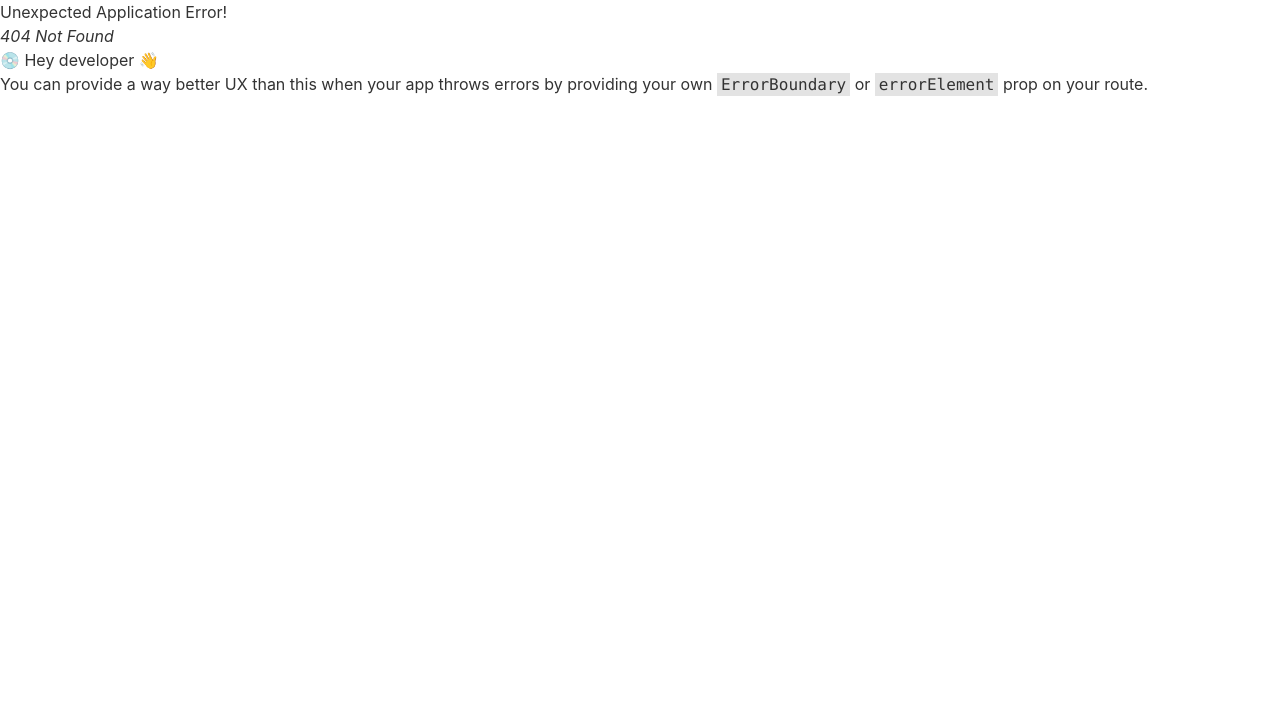
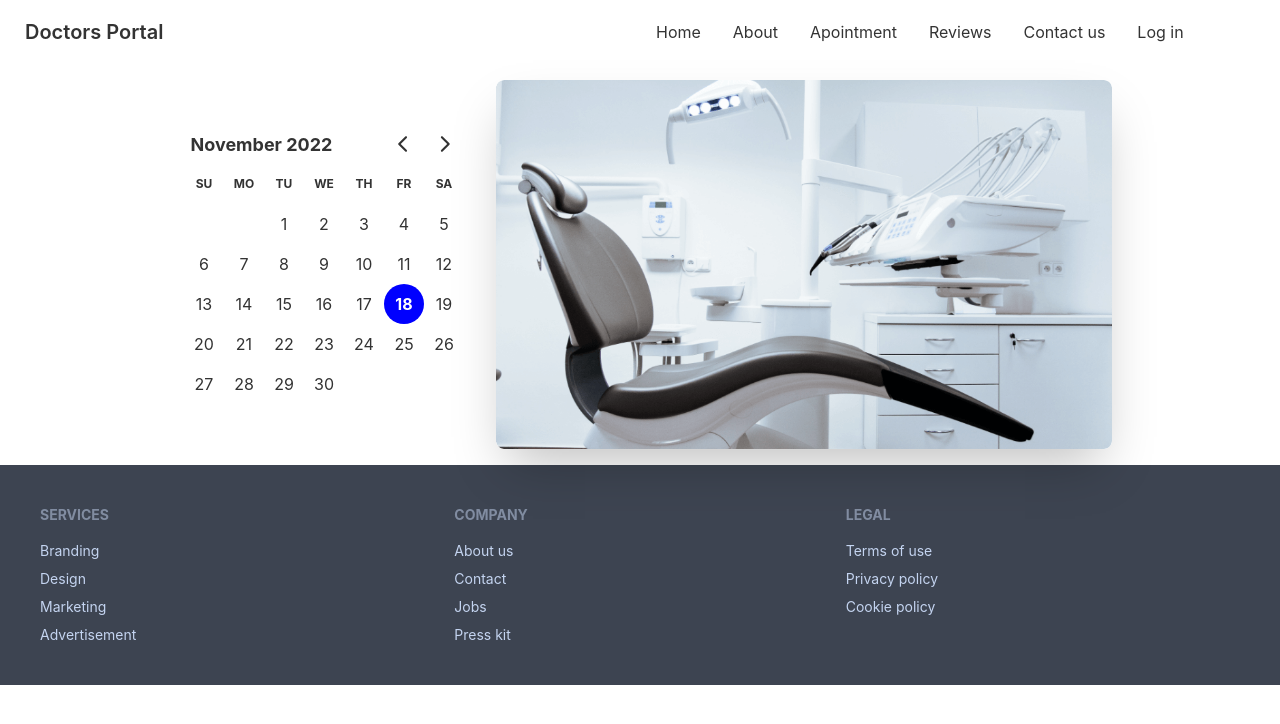
Before and after one commit to ICTMubarak/doctors-portal-client, a React (Create React App) app: page /appointment in a window 1280 px wide. Before the commit this address had no page. Shown: the top 724 px of the page. Built offline with nearby package versions, Linux system fonts and the light colour scheme.

Commit message:
Added calander

```diff
--- a/package.json
+++ b/package.json
@@ -7,7 +7,9 @@
     "@testing-library/react": "^13.4.0",
     "@testing-library/user-event": "^13.5.0",
     "daisyui": "^2.41.0",
+    "date-fns": "^2.29.3",
     "react": "^18.2.0",
+    "react-day-picker": "^8.3.6",
     "react-dom": "^18.2.0",
     "react-router-dom": "^6.4.3",
     "react-scripts": "5.0.1",
--- /dev/null
+++ b/src/Pages/Appointment/Appointment/Appointment.js
@@ -0,0 +1,12 @@
+import React from 'react';
+import AppointmentBanner from '../AppointmentBanner/AppointmentBanner';
+
+const Appointment = () => {
+    return (
+        <div>
+            <AppointmentBanner></AppointmentBanner>
+        </div>
+    );
+};
+
+export default Appointment;
--- /dev/null
+++ b/src/Pages/Appointment/AppointmentBanner/AppointmentBanner.js
@@ -0,0 +1,28 @@
+import React, { useState } from 'react';
+import chair from '../../../assets/images/chair.png';
+import { DayPicker } from 'react-day-picker';
+
+
+const AppointmentBanner = () => {
+    const [selectDate, setSelectDate] = useState(new Date());
+    return (
+        <header>
+             <div className="hero">
+            <div className="hero-content flex-col lg:flex-row-reverse">
+                <img src={chair} className="rounded-lg shadow-2xl w-1/2" alt="banner" />
+                <div>
+
+                           <DayPicker
+                           mode = 'single'
+                           selected={selectDate}
+                           onSelect={setSelectDate}
+                           />
+
+                </div>
+            </div>
+        </div>
+        </header>
+    );
+};
+
+export default AppointmentBanner;
--- a/src/Pages/Shared/Navbar/Navbar.js
+++ b/src/Pages/Shared/Navbar/Navbar.js
@@ -5,11 +5,11 @@ const Navbar = () => {
 
     const menuItems = <React.Fragment>
         <li><Link to="/">Home</Link></li>
-        <li><Link to="/">About</Link></li>
-        <li><Link to="/">Apointment</Link></li>
-        <li><Link to="/">Reviews</Link></li>
+        <li><Link to="/about">About</Link></li>
+        <li><Link to="/appointment">Apointment</Link></li>
+        <li><Link to="/reviews">Reviews</Link></li>
         <li><Link to="/">Contact us</Link></li>
-        <li><Link to="/">Log in</Link></li>
+        <li><Link to="/login">Log in</Link></li>
     </React.Fragment>
 
     return (
--- a/src/Routs/Routs/Routs.js
+++ b/src/Routs/Routs/Routs.js
@@ -1,5 +1,6 @@
 import { createBrowserRouter } from "react-router-dom";
 import Main from "../../Lyout/Main";
+import Appointment from "../../Pages/Appointment/Appointment/Appointment";
 import Home from "../../Pages/Home/Home/Home";
 import Login from "../../Pages/Login/Login";
 
@@ -15,6 +16,10 @@ const router = createBrowserRouter([
             {
                 path: '/login',
                 element:<Login></Login>
+            },
+            {
+                path: '/appointment',
+                element: <Appointment></Appointment>
             }
         ]
     }
--- a/src/index.js
+++ b/src/index.js
@@ -3,6 +3,8 @@ import ReactDOM from 'react-dom/client';
 import './index.css';
 import App from './App';
 import reportWebVitals from './reportWebVitals';
+import { DayPicker } from 'react-day-picker';
+import 'react-day-picker/dist/style.css';
 
 const root = ReactDOM.createRoot(document.getElementById('root'));
 root.render(
```
Also changed, not shown: 1 other file (tests, documents, lock files or other folders).
